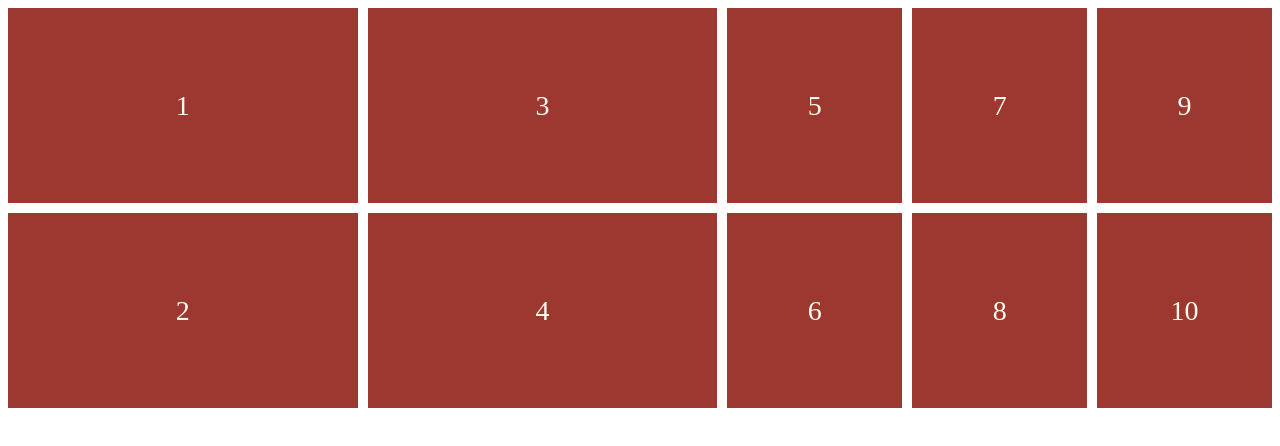
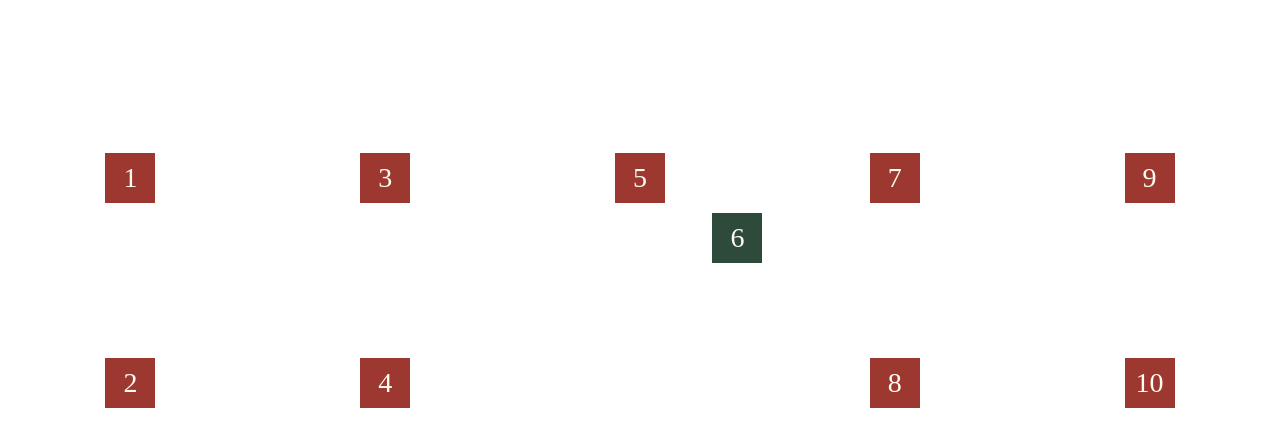
Before and after one commit to Stilllee/css-layout-marsterclass, a plain HTML site: page index.html in a window 1280 px wide. Drawn offline with Linux system fonts and the light colour scheme.

Commit message:
Align and Justify Items

```diff
--- a/style.css
+++ b/style.css
@@ -17,23 +17,30 @@
   gap: 10px;
   grid-template-columns: repeat(2, 1fr);
   grid-template-rows: repeat(2, 1fr);
-
-  /* 계획하지 않은, 즉 준비하지 않은 행의 크기를 미리 지정*/
   grid-auto-rows: 1fr;
-
-  /* 기본값은 row로 열이 준비되지 않은 경우 새 행으로 배치되지만, column으로 바꾸면 새 열로 추가됨 */
+  grid-auto-columns: 1fr;
   grid-auto-flow: column;
 
-  /* 준비되지 않은 열의 크기를 지정 */
-  /* 계획한 1번~4번까지는 1fr의 크기로, 그 이후 5번~10번까지는 0.5fr인 절반의 크기가 됨 */
-  grid-auto-columns: 0.5fr;
+  /* justify-items: end;
+  align-items: center; */
+  place-items: end center;
 }
 
 .child {
+  width: 50px;
+  height: 50px;
   background-color: var(--butter-red);
+  color: var(--light-cream);
   display: flex;
-  color: var(--light-cream);
   font-size: 28px;
   align-items: center;
   justify-content: center;
 }
+
+/* 6번 박스만 위치 변경 */
+.child:nth-child(6) {
+  background-color: var(--butter-green);
+  /* align-self: start;
+  justify-self: end; */
+  place-self: start end;
+}
```
